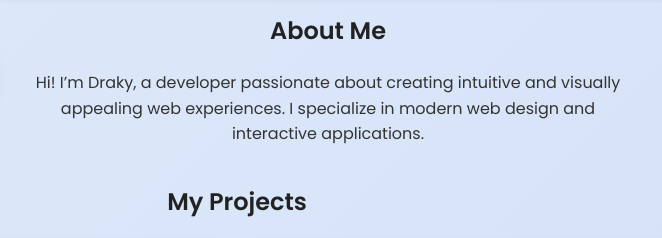
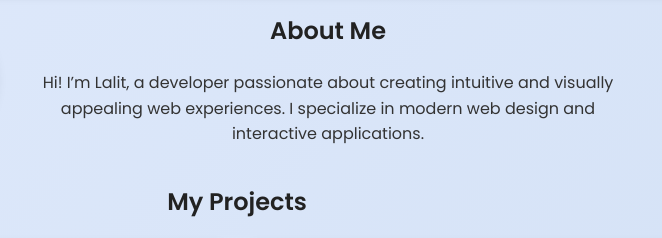
Before and after one commit to mahatolalit/portfolio_project, a plain HTML site: page index.html in a window 1280 px wide. Shown: the part 149-387 px from the top of the page, 403-1065 px from the left. Drawn offline with nearby package versions, Linux system fonts and the light colour scheme.

Commit message:
Update index.html
The Alias looked cringe 😒

```diff
--- a/index.html
+++ b/index.html
@@ -28,7 +28,7 @@
         <div class="about-content">
           <h2>About Me</h2>
           <p>
-            Hi! I’m Draky, a developer passionate about creating intuitive and visually appealing web experiences. I specialize in modern web design and interactive applications.
+            Hi! I’m Lalit, a developer passionate about creating intuitive and visually appealing web experiences. I specialize in modern web design and interactive applications.
           </p>
         </div>
       </div>
```
